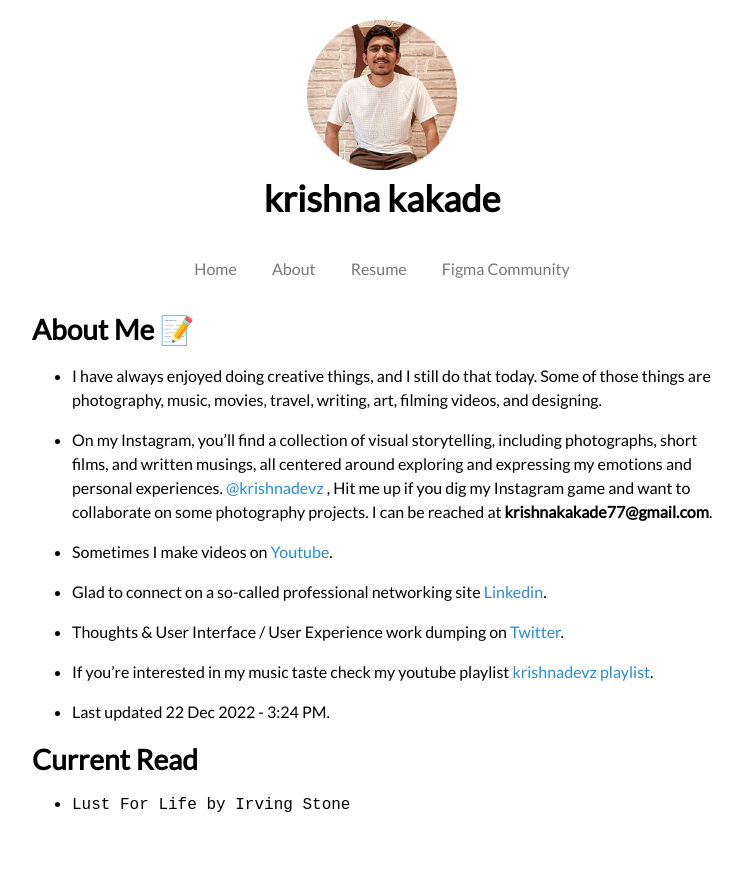
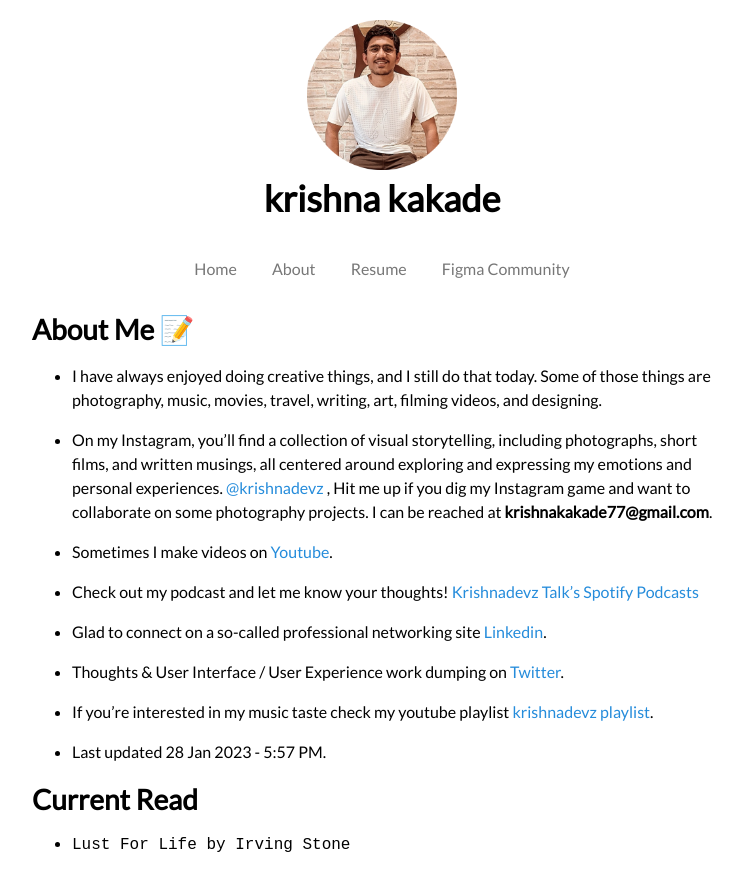
Before and after one commit to krishnadevz/krishnadevz.github.io, a Jekyll site: the page built from About.md, in a window 1280 px wide. Shown: the top 891 px of the page, without its empty margins (258-1001 px from the left). Built offline with Jekyll 4.4.1, drawn with Linux system fonts in a browser that asks for light colours; nearby versions of some CDN libraries; our own code applies the rules of GitHub Pages for plain Markdown files.

Commit message:
updated about me

```diff
--- a/About.md
+++ b/About.md
@@ -10,13 +10,15 @@ layout: default
 
 * Sometimes I make videos on [Youtube](https://www.youtube.com/channel/UCTtvSf6G8KHpeh2i8t48PsQ).
 
+* Check out my podcast and let me know your thoughts! [Krishnadevz Talk's Spotify Podcasts](https://open.spotify.com/episode/3BvAoNcc8X1X1q39bSJnUD?si=juGLp2nBSv2RL2JuD1wADA&nd=1)
+
 * Glad to connect on a so-called professional networking site [Linkedin](https://www.linkedin.com/in/krishnakakade/).
 
 * Thoughts & User Interface / User Experience work dumping on [Twitter](https://twitter.com/krishnadevz).
 
 * If you're interested in my music taste check my youtube playlist [krishnadevz playlist](https://youtube.com/playlist?list=PLpgxnKQJjhelT86IP_4S-DNQWHNIpaxYo).
 
-* Last updated 22 Dec 2022 - 3:24 PM.
+* Last updated 28 Jan 2023 - 5:57 PM.
 
 # Current Read
 
```
